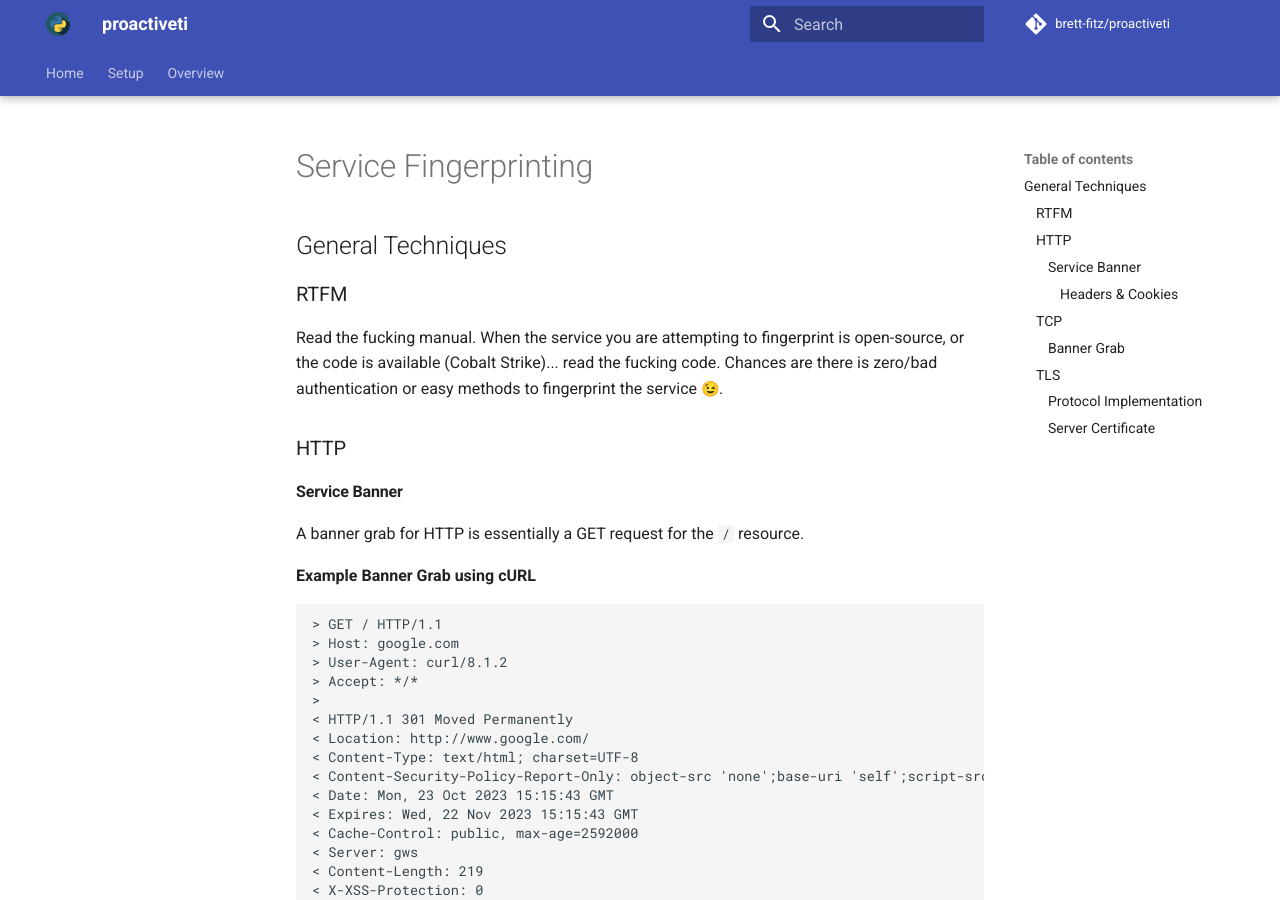
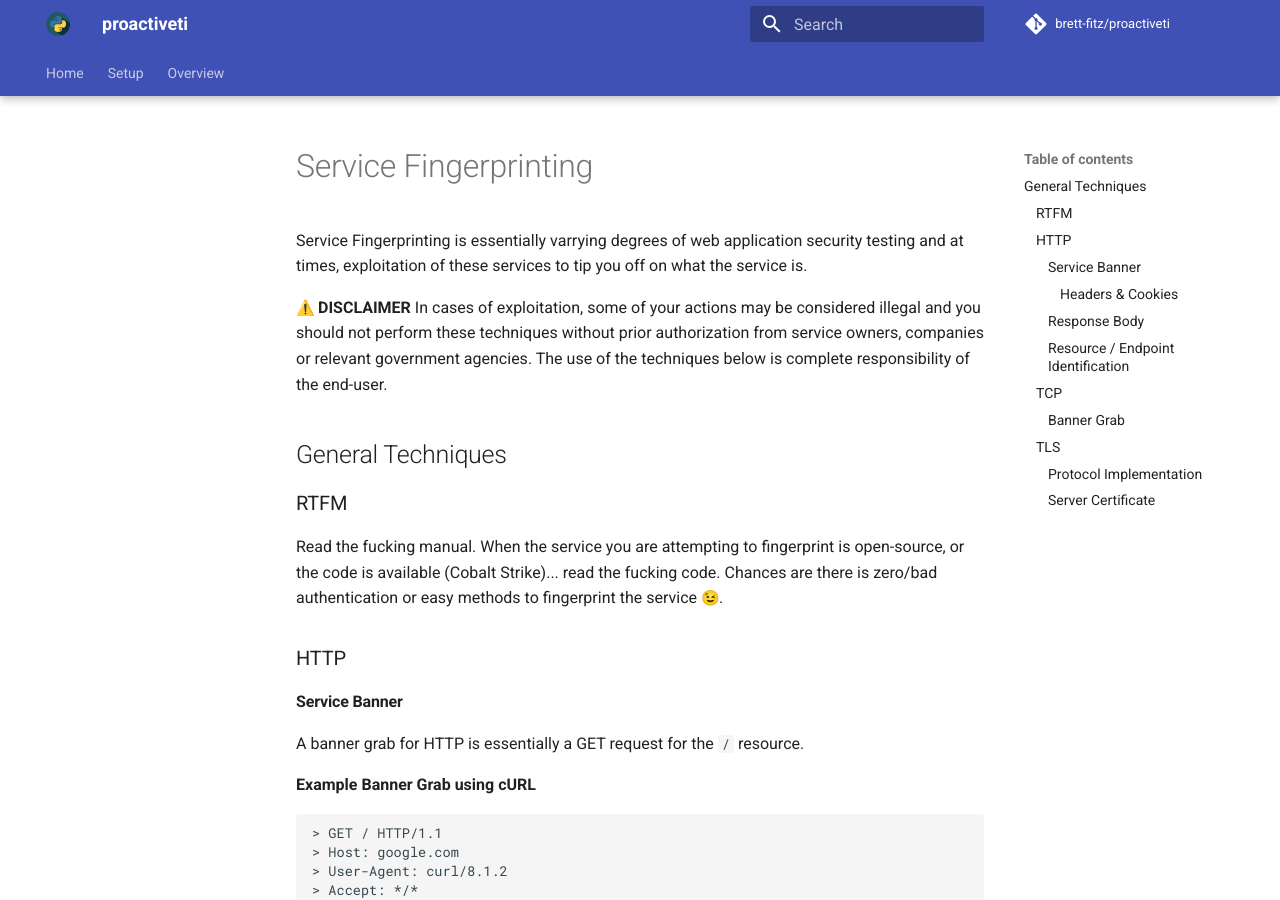
Before and after one commit to brett-fitz/proactiveti, an MkDocs documentation site: the page built from docs/techniques/service_fingerprinting.md, in a window 1280 px wide and 900 px high. Built offline with MkDocs 1.6.1 and Material for MkDocs 9.7.7, drawn with Linux system fonts in a browser that asks for light colours; emoji names are drawn with the system emoji font; comment, search, counter and statistics services are not loaded; some of the changed text lies outside the part shown.

Commit message:
added a disclaimer for foos

```diff
--- a/docs/techniques/service_fingerprinting.md
+++ b/docs/techniques/service_fingerprinting.md
@@ -1,4 +1,12 @@
 # Service Fingerprinting
+
+Service Fingerprinting is essentially varrying degrees of web application security testing and at times, exploitation of these services
+to tip you off on what the service is.
+
+**:warning: DISCLAIMER**
+In cases of exploitation, some of your actions may be considered illegal and you should not perform
+these techniques without prior authorization from service owners, companies or relevant government agencies. The use of the techniques below
+is complete responsibility of the end-user.
 
 ## General Techniques
 
@@ -100,6 +108,14 @@ By capturing the header key + value before and after, we have forced the search
 **Technique 5: Capitalization**
 
 Observe the capitilzation of specific headers. Some services will miss a capital or have all header keys lowered. This is another observable that can be used in a search.
+
+#### Response Body
+
+Some services have unique response body's or have one to combination of attributes that can be used to fingerprint the service.
+
+#### Resource / Endpoint Identification
+
+Finding unique resources or endpoints that the service implements is an extremely valuable
 
 ### TCP
 
```
Also changed, not shown: docs/techniques/censys.md (+13 -1 lines).
